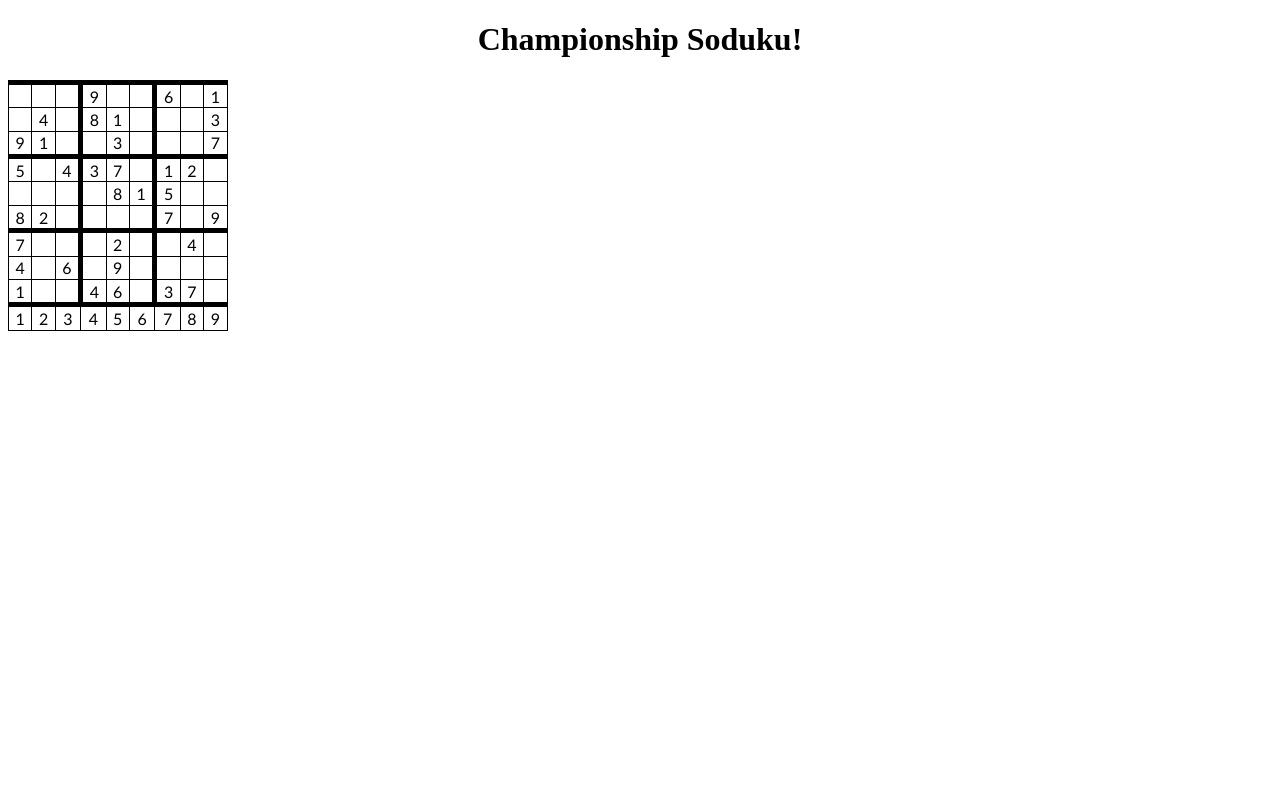
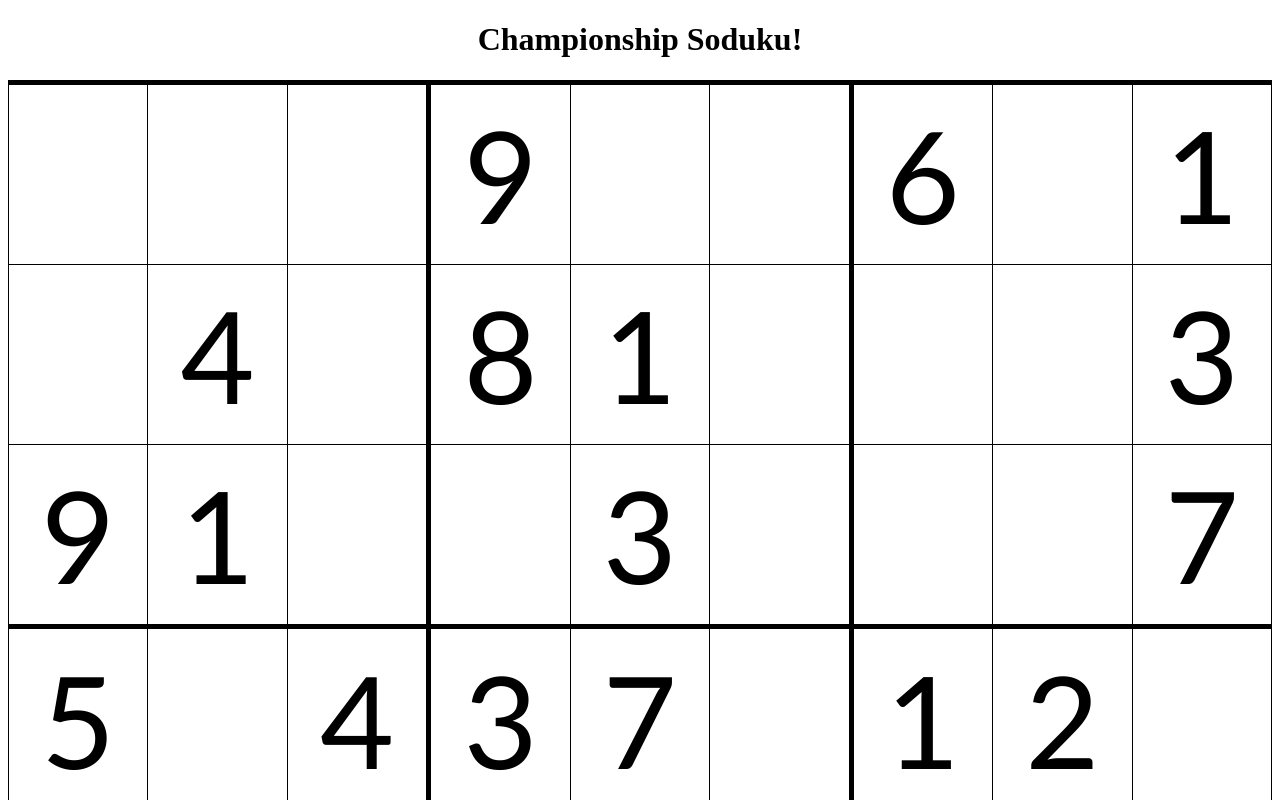
Before and after one commit to flbas1/ang-suduku2, an Angular app: page / in a window 1280 px wide. Shown: the top 800 px of the page. Built offline with nearby package versions, Linux system fonts and the light colour scheme.

Commit message:
fixing initial table size

```diff
--- a/src/app/grid/grid.component.html
+++ b/src/app/grid/grid.component.html
@@ -1,4 +1,4 @@
-<table data-ng-model='grid.user'>
+<table data-ng-model='grid.user' style="font-size:10vw">
 	<tr>
 		<td class='C1 R1 G1' id='A1' (click)='useCell($event)'>{{ drawCell('A1') }}</td>
 		<td class='C2 R1 G1' id='A2' (click)='useCell($event)'>{{ drawCell('A2') }}</td>
```
Also changed, not shown: 4 other files (tests, documents, lock files or other folders).
